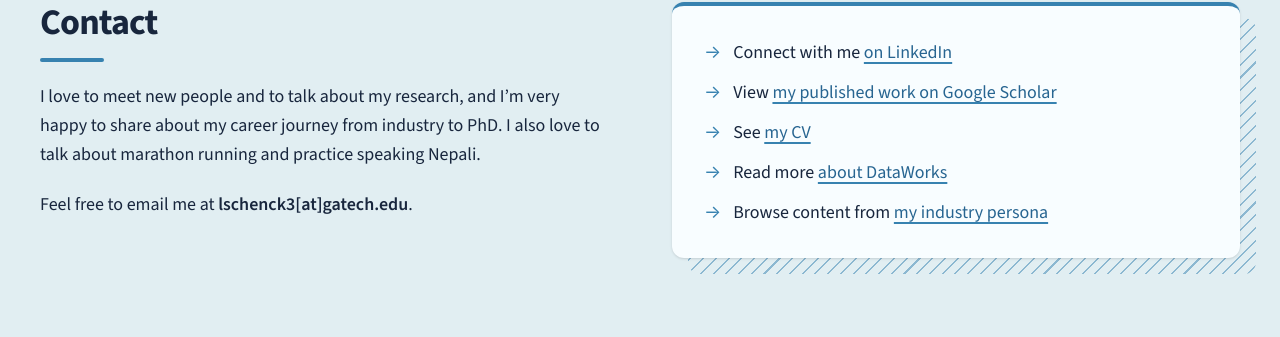
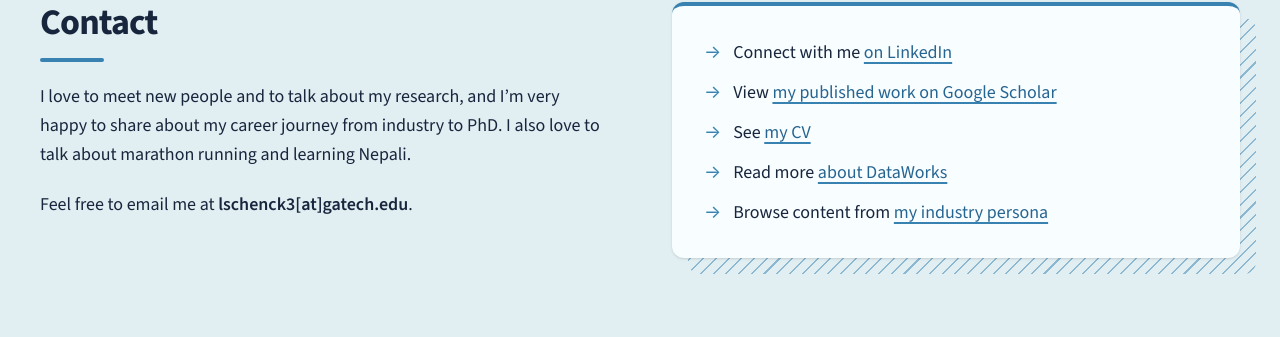
Before and after one commit to laras126/larakarki, a Jekyll site: the page built from index.html, in a window 1280 px wide and 900 px high, scrolled down 2890 px. Shown: the part 482-819 px from the top of the window. Built offline with Jekyll 4.4.1, drawn with Linux system fonts in a browser that asks for light colours.

Commit message:
Copy chnage

```diff
--- a/index.html
+++ b/index.html
@@ -54,7 +54,7 @@ layout: default
   <div class="container-wide grid gap-10 md:grid-cols-2 md:gap-16">
     <div class="max-w-prose space-y-5 text-lg leading-relaxed">
       <h2 class="heading-bar text-3xl font-bold tracking-tight md:text-4xl">Contact</h2>
-      <p>I love to meet new people and to talk about my research, and I’m very happy to share about my career journey from industry to PhD. I also love to talk about marathon running and practice speaking Nepali.</p>
+      <p>I love to meet new people and to talk about my research, and I’m very happy to share about my career journey from industry to PhD. I also love to talk about marathon running and learning Nepali.</p>
 
       <p>Feel free to email me at <span class="font-semibold">{{ site.author.email_display }}</span>.</p>
     </div>
```
